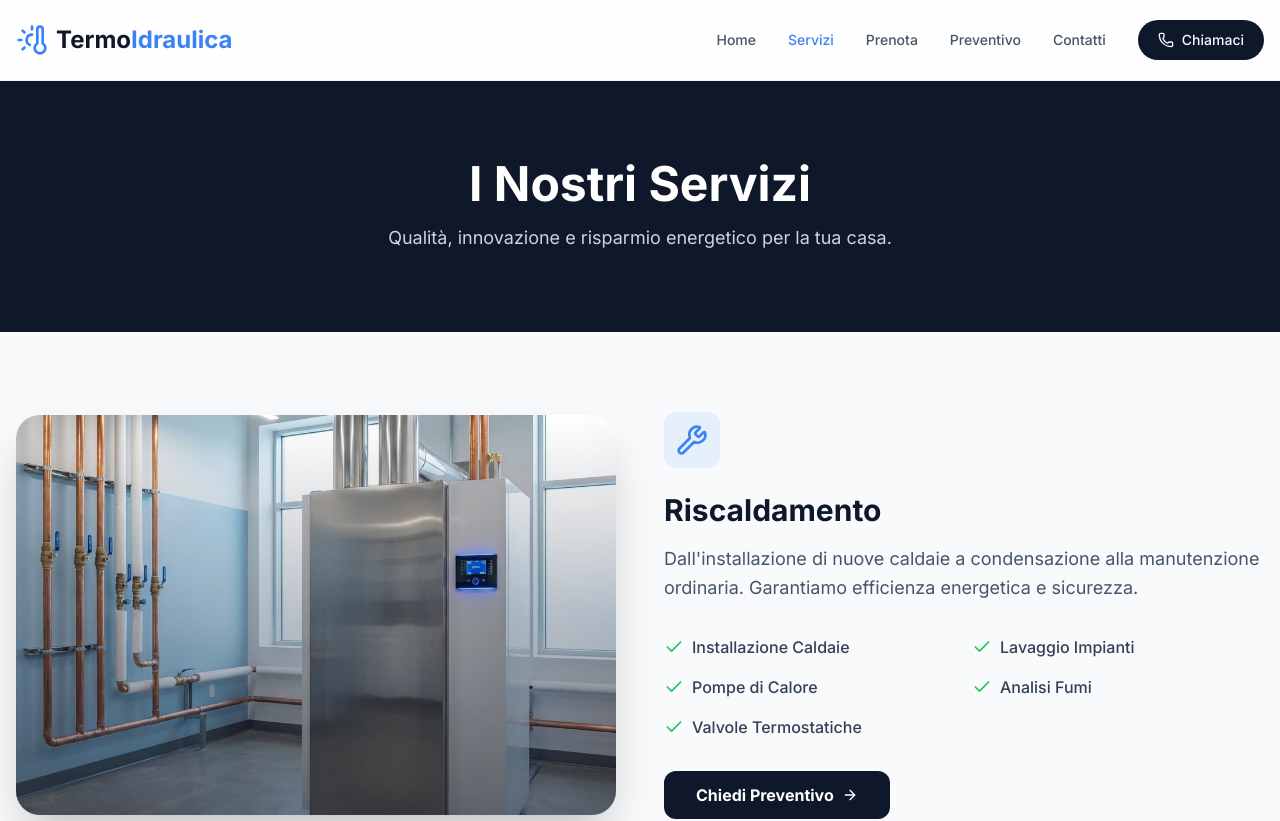
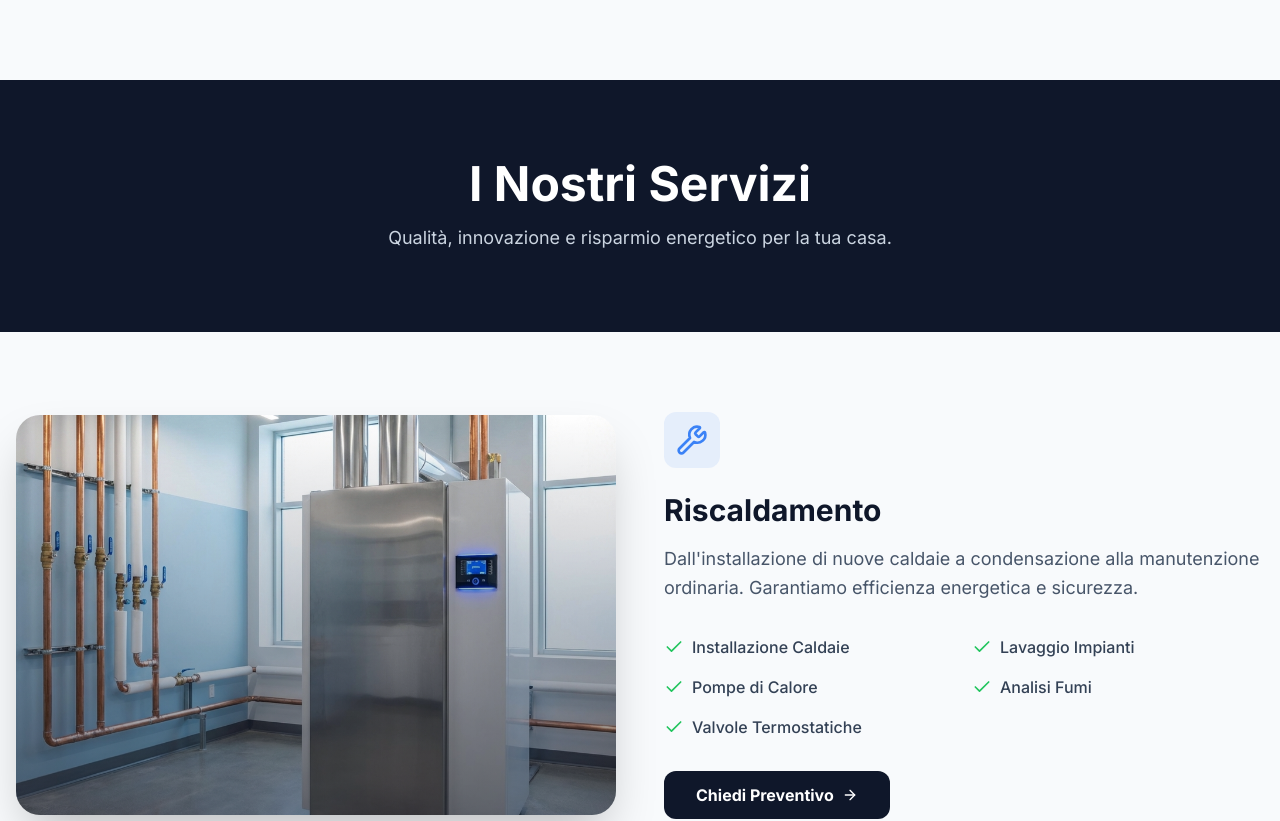
Before and after one commit to lucadibelardino/termoidraulica.746, a React (Vite) app: page /servizi in a window 1280 px wide. Shown: the top 821 px of the page. Built offline with nearby package versions, Linux system fonts and the light colour scheme.

Commit message:
Enable navbar auto-hide on all pages

```diff
--- a/src/components/Navbar.tsx
+++ b/src/components/Navbar.tsx
@@ -12,8 +12,7 @@ const Navbar = () => {
 
     // Also check on mount
     useEffect(() => {
-        const isHome = location.pathname === '/';
-        if (isHome && window.scrollY < 50) {
+        if (window.scrollY < 50) {
             setHidden(true);
         } else {
             setHidden(false);
@@ -21,11 +20,10 @@ const Navbar = () => {
     }, [location.pathname]);
 
     useMotionValueEvent(scrollY, "change", (latest) => {
-        const isHome = location.pathname === '/';
-        if (isHome && latest < 50) {
-            setHidden(true); // At top: hide (only home)
+        if (latest < 50) {
+            setHidden(true); // At top: hide
         } else {
-            setHidden(false); // Scrolled down or other page: show
+            setHidden(false); // Scrolled down: show
         }
     });
 
```
